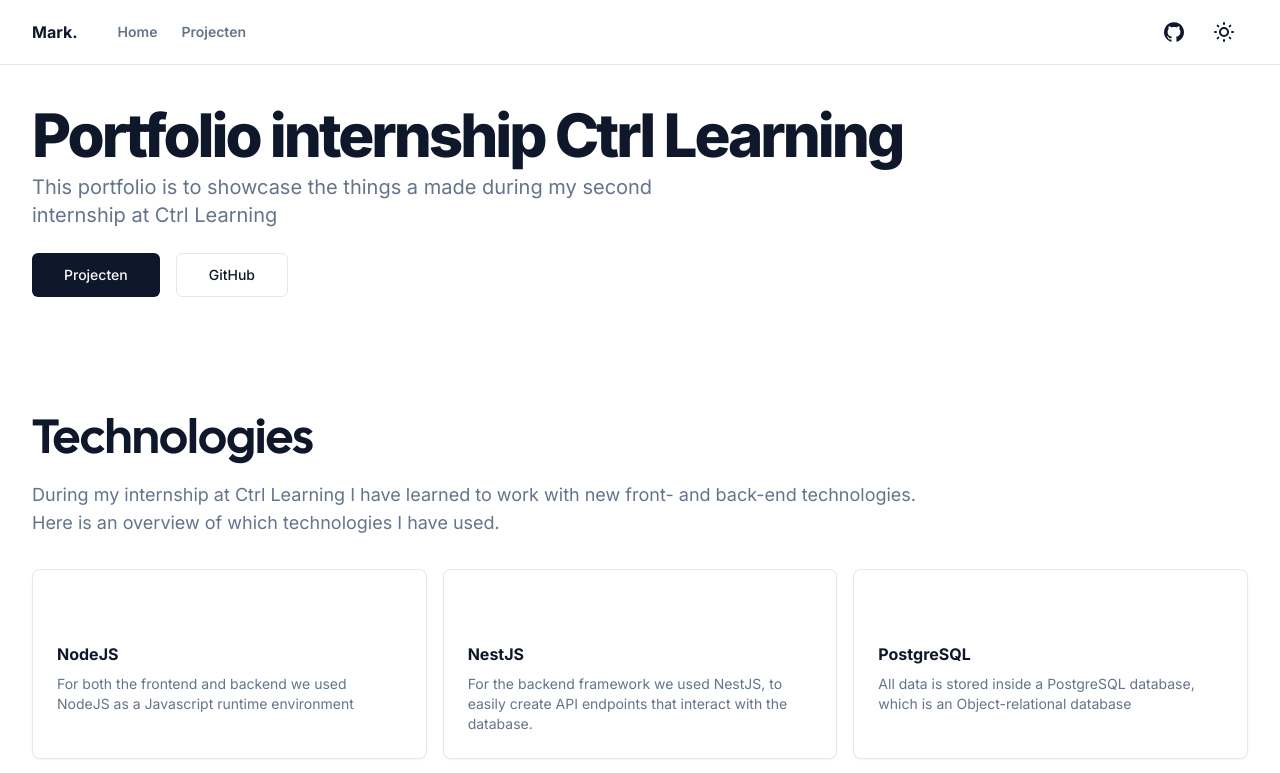
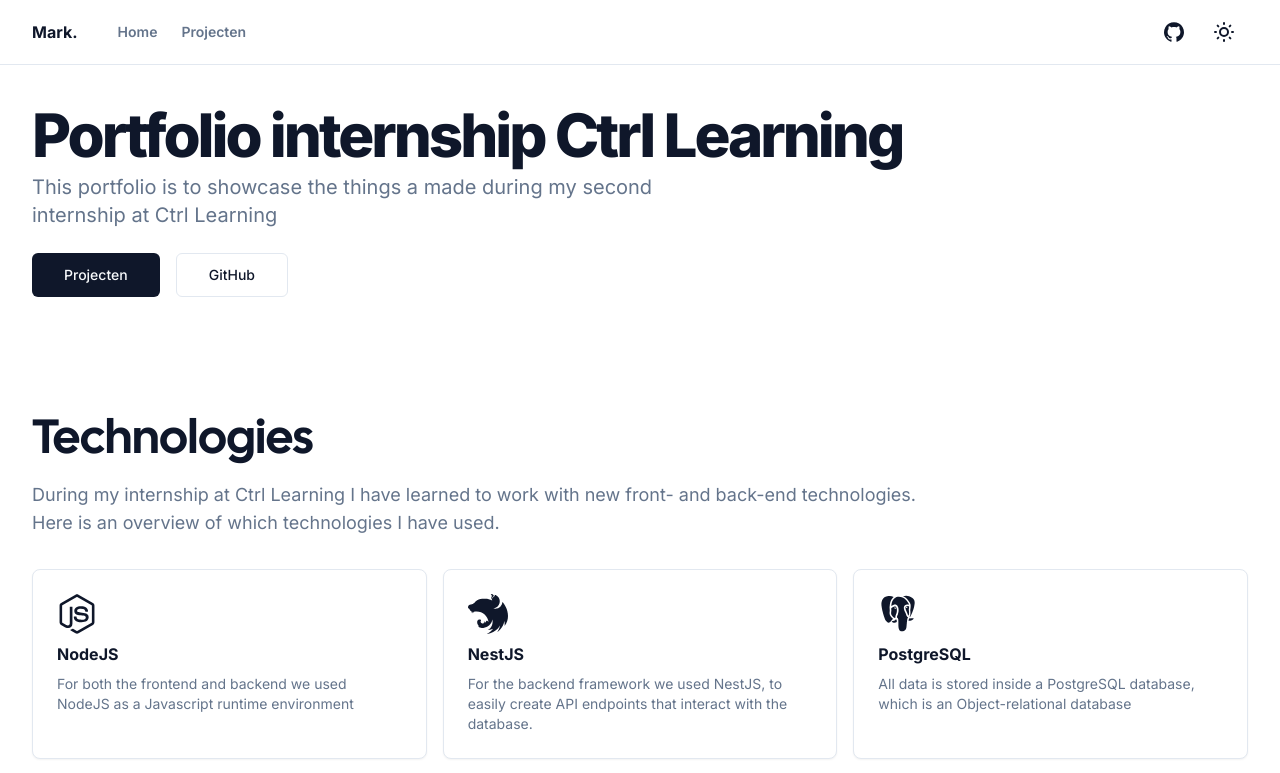
Before and after one commit to Markiesch/internship-portfolio, a Next.js app: page / in a window 1280 px wide. Shown: the top 773 px of the page. Built offline with nearby package versions, Linux system fonts and the light colour scheme.

Commit message:
Fix: icons invisible on white theme

```diff
--- a/components/home/technologies.tsx
+++ b/components/home/technologies.tsx
@@ -63,7 +63,7 @@
       <div className="grid gap-4 pt-8 sm:grid-cols-2 md:grid-cols-3">
         {technologies.map((technology, index) => (
           <Card key={index} className="p-6">
-            {technology.icon({ className: "h-10 w-10 fill-white" })}
+            {technology.icon({ className: "h-10 w-10 fill-foreground" })}
             <h3 className="py-2 font-bold">{technology.name}</h3>
             <p className="text-sm text-muted-foreground">
               {technology.description}
```
